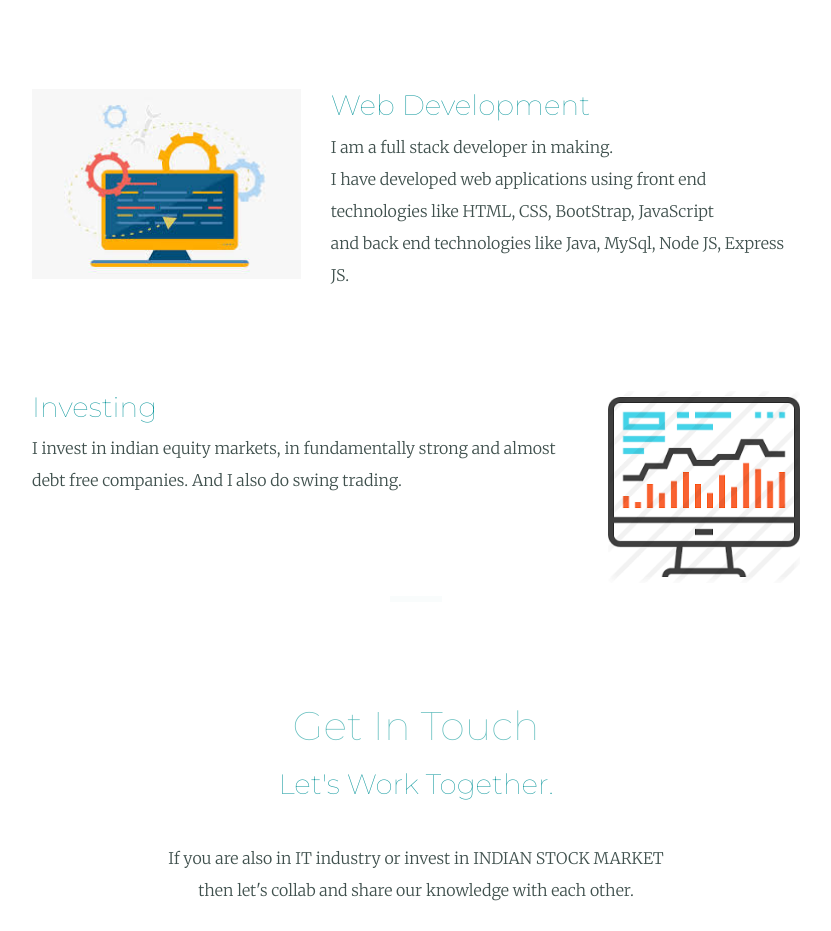
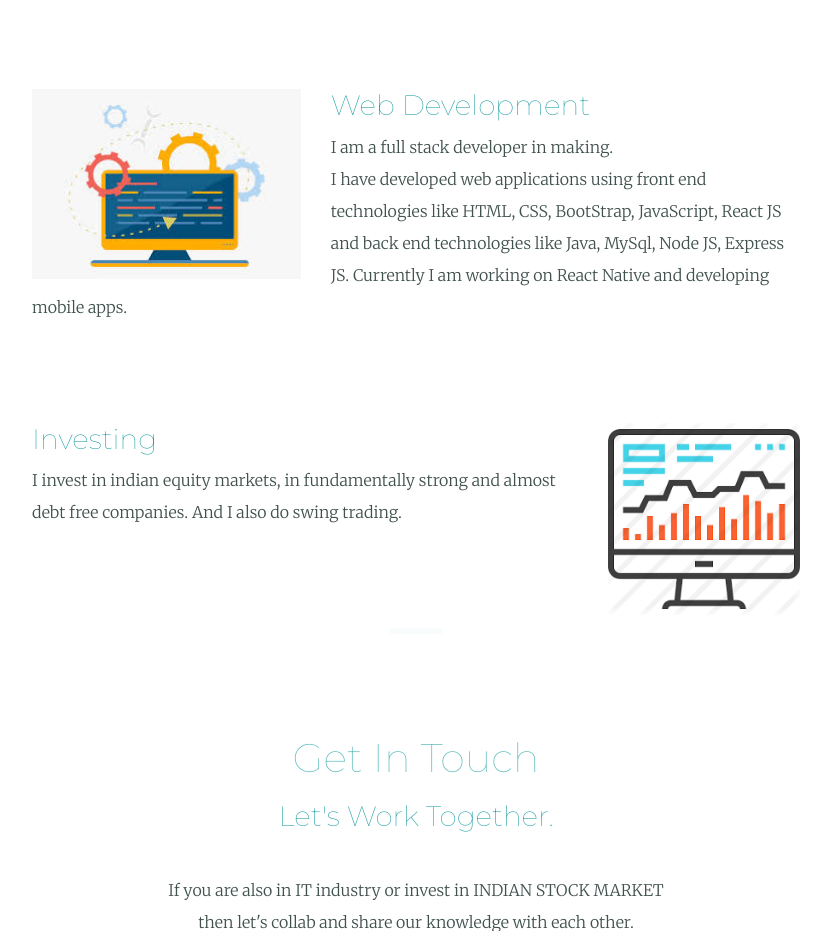
Before and after one commit to hussainasif1411/personalsite, a plain HTML site: page index.html in a window 1280 px wide. Shown: the part 1500-2431 px from the top of the page, without its empty margins (224-1055 px from the left). Drawn offline with nearby package versions, Linux system fonts and the light colour scheme; a web font is replaced by a local one.

Commit message:
Update index.html

```diff
--- a/index.html
+++ b/index.html
@@ -39,8 +39,8 @@
             <img class="development-img" src="images/softwaredevelopment.jpg" alt="development-img">
             <h3>Web Development</h3>
             <p>I am a full stack developer in making.<br>
-               I have developed web applications using front end technologies like HTML, CSS, BootStrap, JavaScript<br>
-               and back end technologies like Java, MySql, Node JS, Express JS.
+               I have developed web applications using front end technologies like HTML, CSS, BootStrap, JavaScript, React JS<br>
+               and back end technologies like Java, MySql, Node JS, Express JS. Currently I am working on React Native and developing mobile apps.
             </p>
           </div>
           <div class="skill-row">
```
